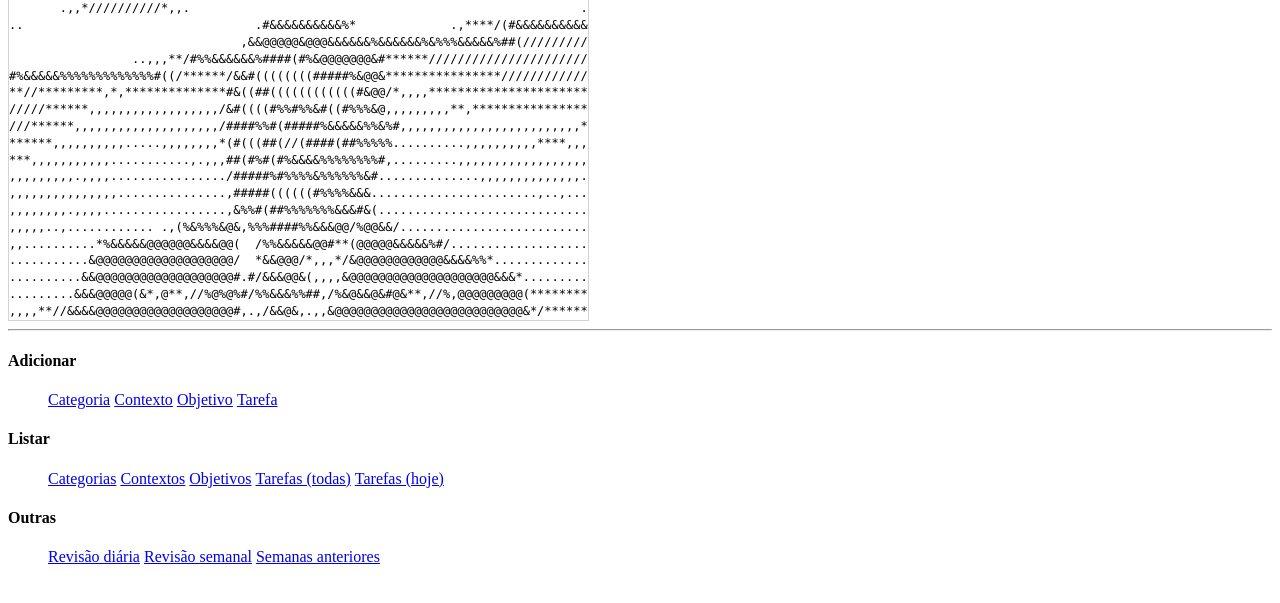
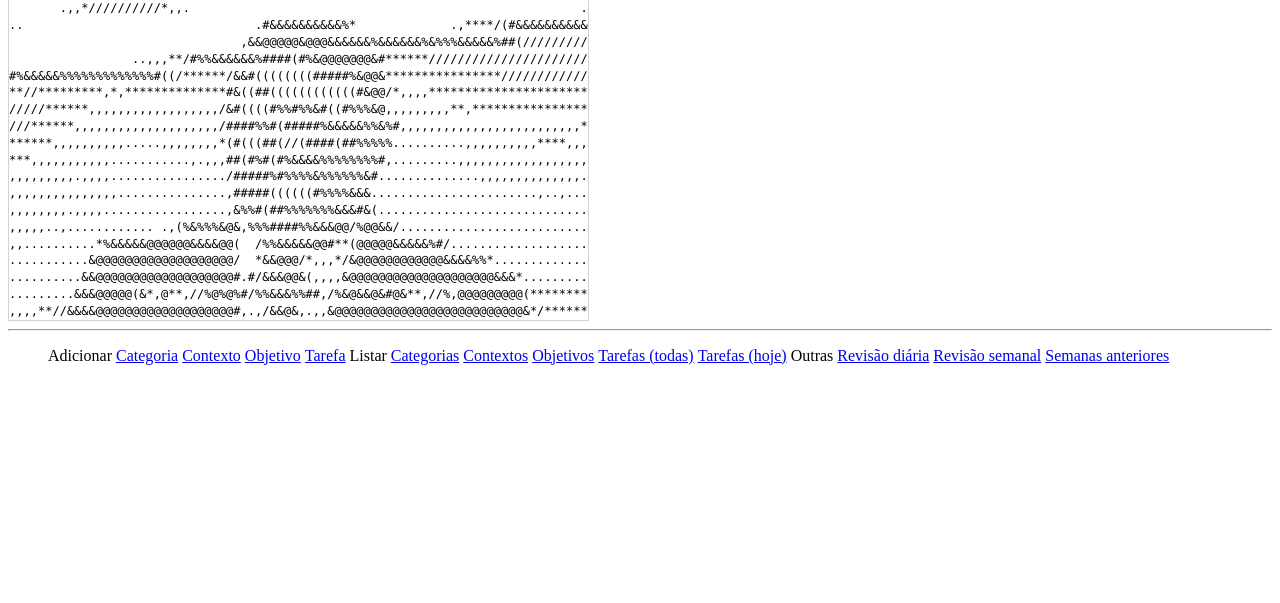
Before and after one commit to viniciusalveshax/ensm, a PHP site: page /header_html.php in a window 1280 px wide. Shown: the part 67-670 px from the top of the page. Run offline with PHP 8.4, Linux system fonts and the light colour scheme.

Commit message:
Mudando menu para ficar em uma linha única

```diff
--- a/header_html.php
+++ b/header_html.php
@@ -55,16 +55,14 @@ include "ascii_art.php";
 ?>
 
 <hr />
-<h4>Adicionar</h4>
 <ul class="footer">
+<li>Adicionar</li>
 <li><a href="add_category.php">Categoria</a></li>
 <li><a href="add_context.php">Contexto</a></li>
 <li><a href="add_objective.php">Objetivo</a></li>
 <li><a href="add_task.php">Tarefa</a></li>
-</ul>
 
-<h4>Listar</h4>
-<ul class="footer">
+<li>Listar</li>
 <li><a href="list_categories.php">Categorias</a></li>
 <li><a href="list_contexts.php">Contextos</a></li>
 <li><a href="list_objectives.php">Objetivos</a></li>
@@ -73,17 +71,13 @@ include "ascii_art.php";
 	$day = date('w');
 	echo "<li><a href=\"list_tasks.php?day=" . $day . "\">Tarefas (hoje)</a></li>";
 ?>
-</ul>
 
-
-<h4>Outras</h4>
-<ul class="footer">
-	<li><a href="review_daily.php">Revisão diária</a></li>
-	<li><a href="review.php">Revisão semanal</a></li>
-	<li><a href="review_past.php">Semanas anteriores</a></li>
+<li>Outras</li>
+<li><a href="review_daily.php">Revisão diária</a></li>
+<li><a href="review.php">Revisão semanal</a></li>
+<li><a href="review_past.php">Semanas anteriores</a></li>
 
 </ul>
-
 
 <?php
 
```
